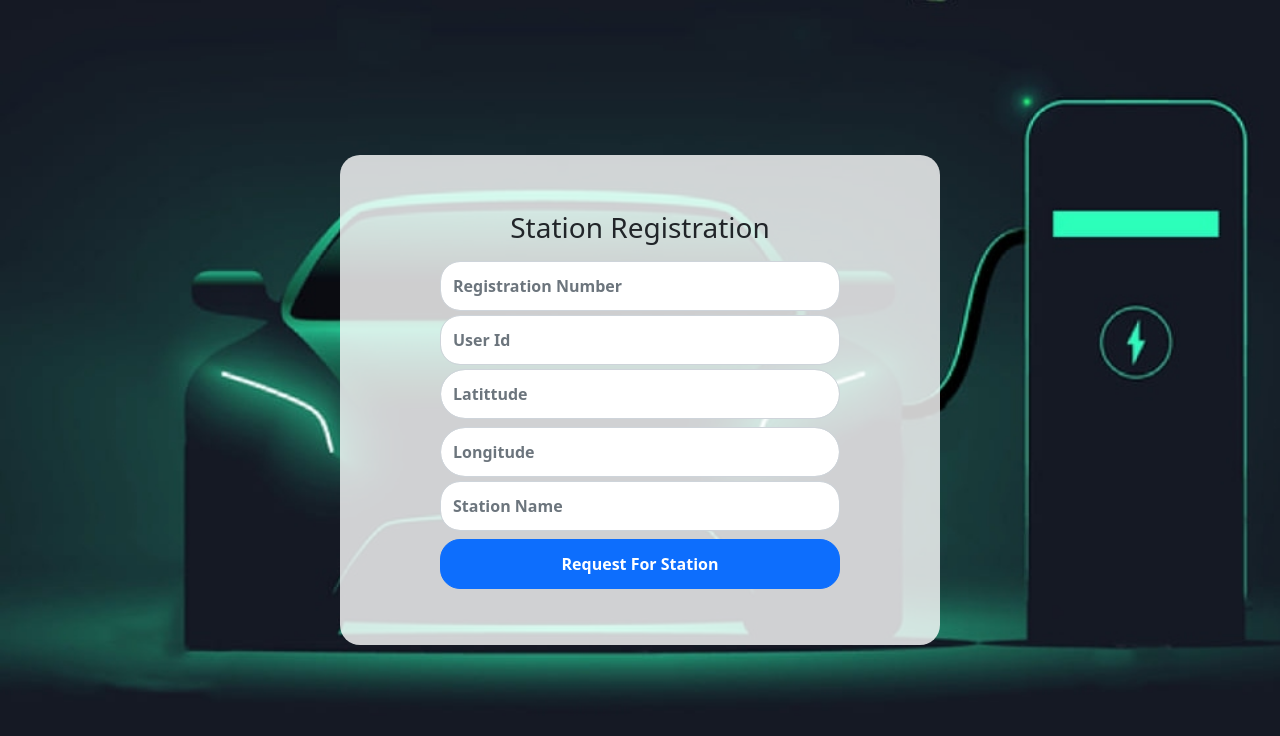
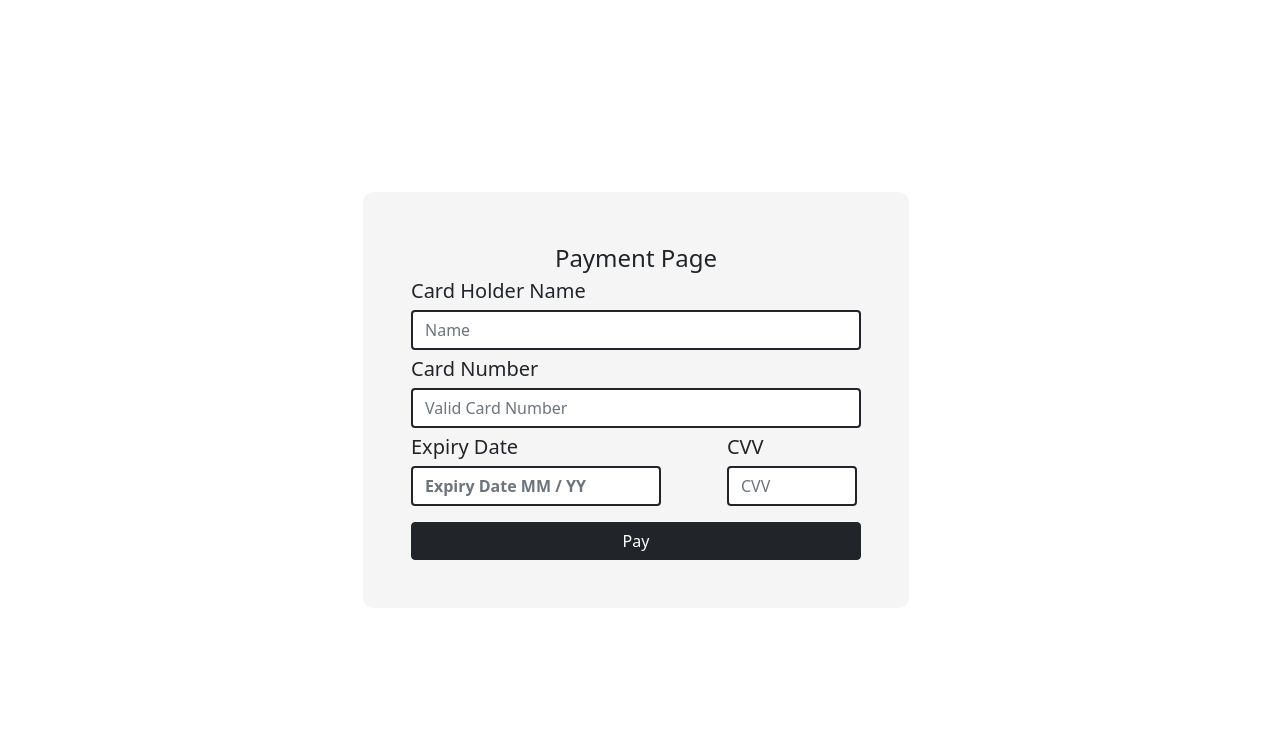
Before and after one commit to dhonevrushabh07/Swift-Charge-MainProject, a React (Create React App) app: page / in a window 1280 px wide. Shown: the top 736 px of the page. Built offline with nearby package versions, Linux system fonts and the light colour scheme.

Commit message:
payment modified

```diff
--- a/src/App.js
+++ b/src/App.js
@@ -16,9 +16,10 @@ function App() {
   return (
     <div>
       {/* <Header /> */}
-      {/* <Paymemt /> */}
+      <Paymemt />
       {/* <MyBookings /> */}
-      <RequestForStation />
+      {/* <RequestForStation /> */}
+
       {/* <Admin /> */}
       {/* {<BFooter />} */}
     </div>
--- a/src/components/Payment.jsx
+++ b/src/components/Payment.jsx
@@ -50,14 +50,14 @@ function Payment() {
               {...register("name", {
                 required: "Please Enter Name",
                 pattern: {
-                  value: /^[A-Z]([a-z]|[A-Z]){3,30}$/,
+                  value: /^[A-Z]([a-z ]|[A-Z ]){5,50}$/,
                   message:
-                    "Only Characters are allowed Min : 3 and Max :30 Char",
+                    "Only Characters are allowed Min : 5 and Max :50 Char",
                 },
               })}
-              // onKeyUp={() => {
-              //   trigger("name");
-              // }}
+              onKeyUp={() => {
+                trigger("name");
+              }}
             />
             {errors.name && (
               <small className="text-danger fs-6 p-1">
@@ -81,9 +81,9 @@ function Payment() {
                   message: "Only 16 Digit Number is allowed",
                 },
               })}
-              // onKeyUp={() => {
-              //   trigger("cardno");
-              // }}
+              onKeyUp={() => {
+                trigger("cardno");
+              }}
             />
             {errors.cardno && (
               <small className="text-danger fs-6 p-1">
@@ -108,9 +108,9 @@ function Payment() {
                     message: "Allowed Date format MM/YY",
                   },
                 })}
-                // onKeyUp={() => {
-                //   trigger("expirydate");
-                // }}
+                onKeyUp={() => {
+                  trigger("expirydate");
+                }}
               />
               {errors.expirydate && (
                 <small className="text-danger fs-6 p-1">
@@ -124,7 +124,7 @@ function Payment() {
               <label className="mb-1 fs-5">CVV</label>
               <input
                 className={`form-control mb-2 ${errors.cvv && "invalid"}`}
-                type="text"
+                type="password"
                 name="cvv"
                 value={requestData.cvv}
                 placeholder="CVV"
@@ -136,9 +136,9 @@ function Payment() {
                     message: " 3 Digit ",
                   },
                 })}
-                // onKeyUp={() => {
-                //   trigger("cvv");
-                // }}
+                onKeyUp={() => {
+                  trigger("cvv");
+                }}
               />
               {errors.cvv && (
                 <small className="text-danger fs-6 p-1">
```
